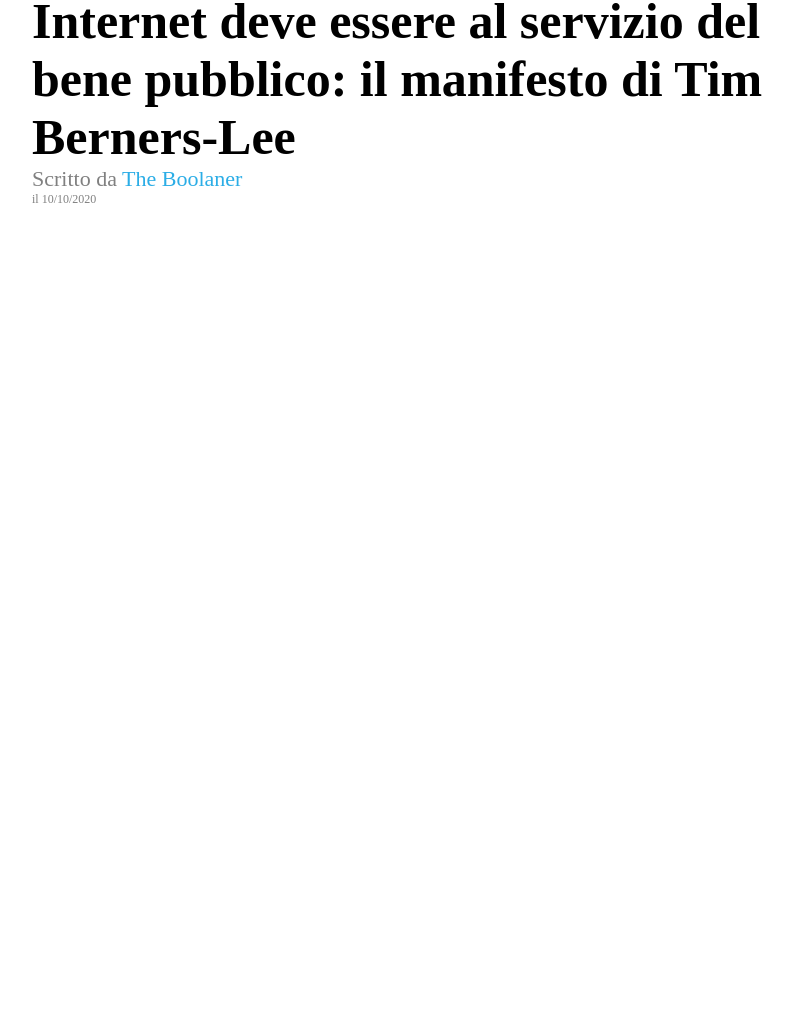
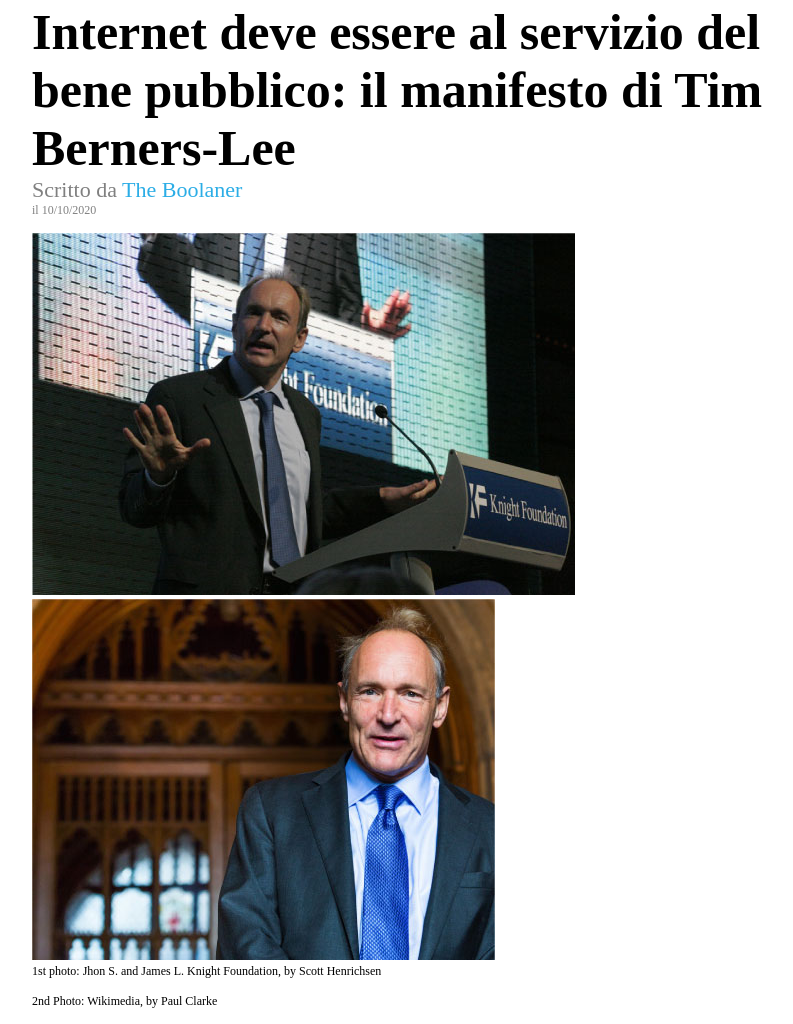
Before and after one commit to MatteoLiberati/html-css-booleaner, a website: page index.html in a window 1280 px wide. Shown: the part 88-1112 px from the top of the page, without its empty margins (224-1017 px from the left). Before the commit the page ends 800 px from the top, so only its background shows below. Drawn offline with Linux system fonts and the light colour scheme.

Commit message:
sezione foto

```diff
--- a/css/style.css
+++ b/css/style.css
@@ -20,6 +20,7 @@
 }
 
 header {
+  padding-top: 11px;
   font-size: 25px;
 }
 
@@ -37,4 +38,10 @@
 
 #data-articolo {
   font-size: 12px;
+  margin-bottom: 15px;
 }
+
+.didascalia-foto {
+  font-size: 12px;
+  margin-bottom: 15px;
+}
--- a/index.html
+++ b/index.html
@@ -6,6 +6,7 @@
     <meta http-equiv="X-UA-Compatible" content="ie=edge" />
     <title>The Booleaner</title>
     <link rel="stylesheet" href="./css/style.css" />
+    <link rel="preconnect" href="https://fonts.gstatic.com" />
   </head>
   <body>
     <div id="testata">
@@ -27,7 +28,21 @@
         <div id="data-articolo" class="fontgrey">il 10/10/2020</div>
       </header>
 
-      <main></main>
+      <main>
+        <!--SEZIONE FOTO ARTICOLO-->
+        <section>
+          <img src="./img/tim-1.jpg" alt="" />
+          <img src="./img/tim-2.jpg" alt="" />
+          <!--didascalia foto-->
+          <div class="didascalia-foto">
+            1st photo: Jhon S. and James L. Knight Foundation, by Scott
+            Henrichsen
+          </div>
+          <div class="didascalia-foto">
+            2nd Photo: Wikimedia, by Paul Clarke
+          </div>
+        </section>
+      </main>
     </div>
   </body>
 </html>
```
